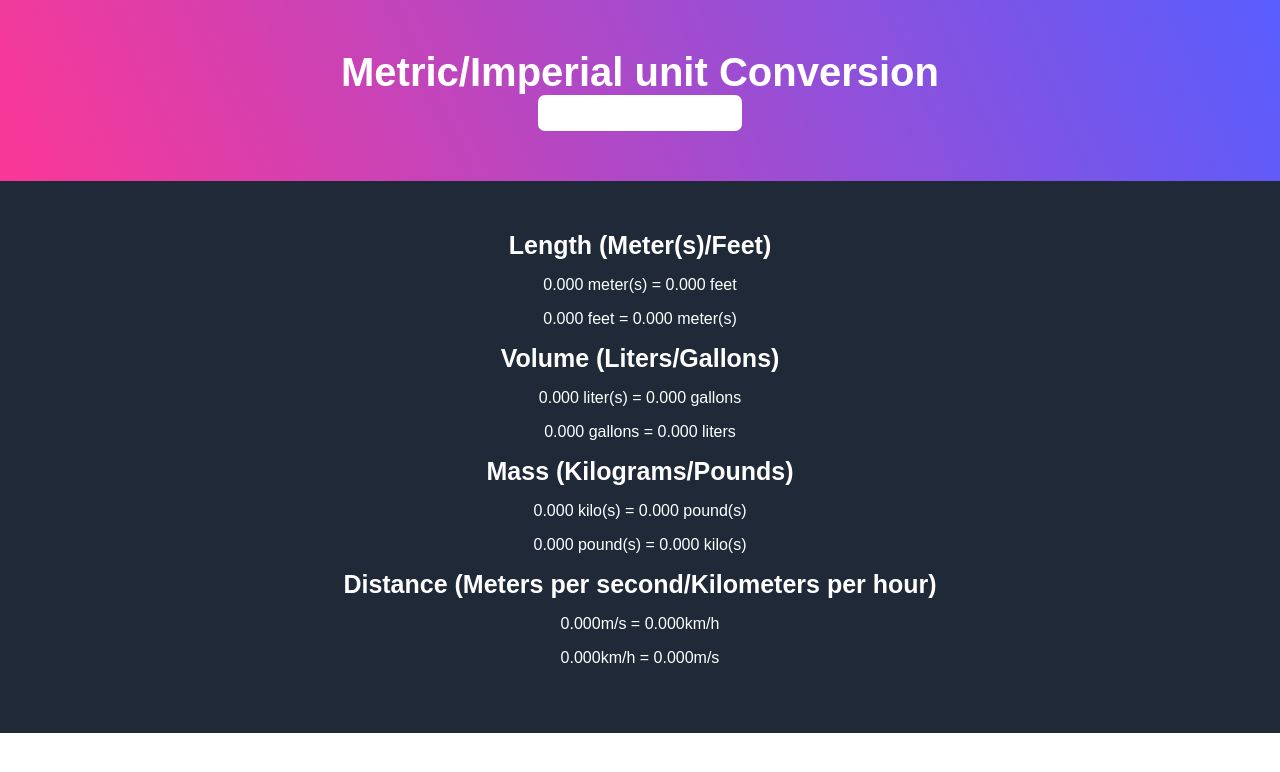
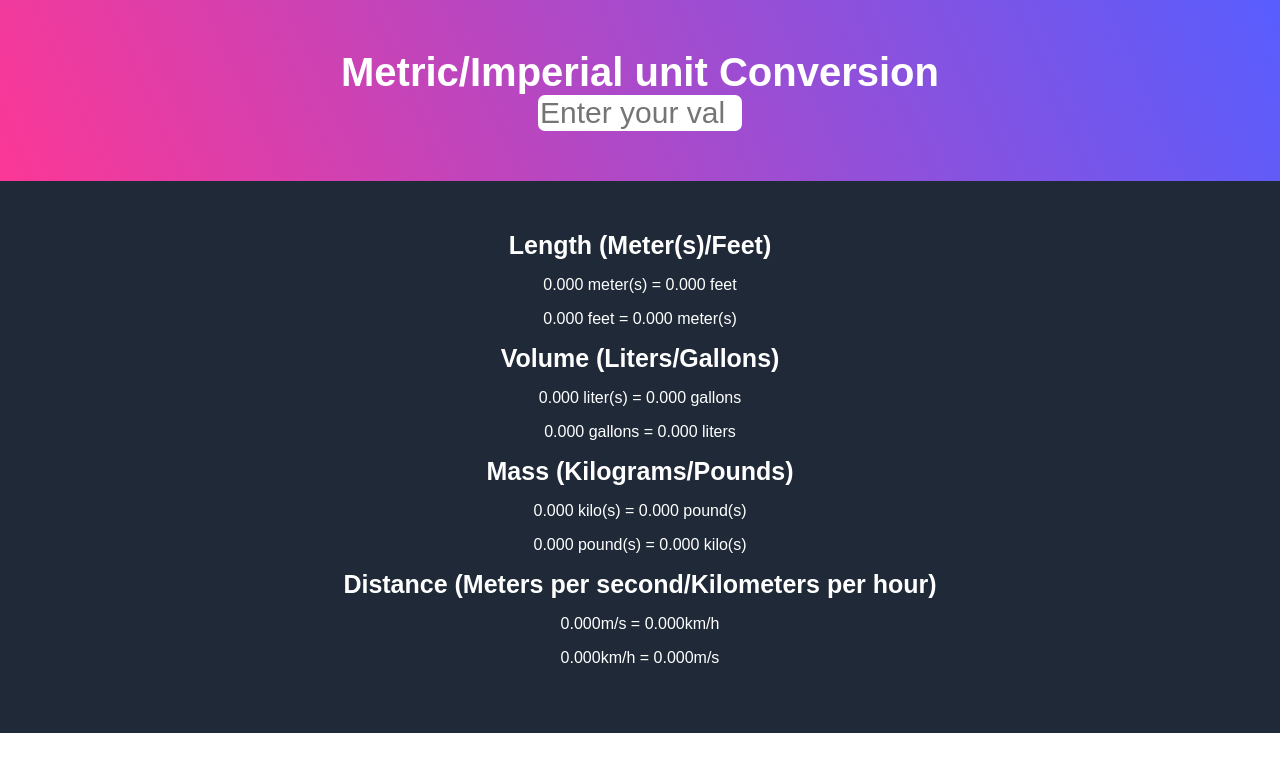
Before and after one commit to HassanatB-O/unitconverter, a plain HTML site: page index.html in a window 1280 px wide. Drawn offline with Linux system fonts and the light colour scheme.

Commit message:
Update index.html

```diff
--- a/index.html
+++ b/index.html
@@ -10,7 +10,7 @@
 <body>
     <div id="head">
         <p>Metric/Imperial unit Conversion</p>
-        <input type="text" id="input" data-autosave-url="">
+        <input type="number" id="input" placeholder="Enter your value">
         <!-- <button id="save" onclick="save()">ENTER</button>  -->
     </div>
     <div id="body">
```
